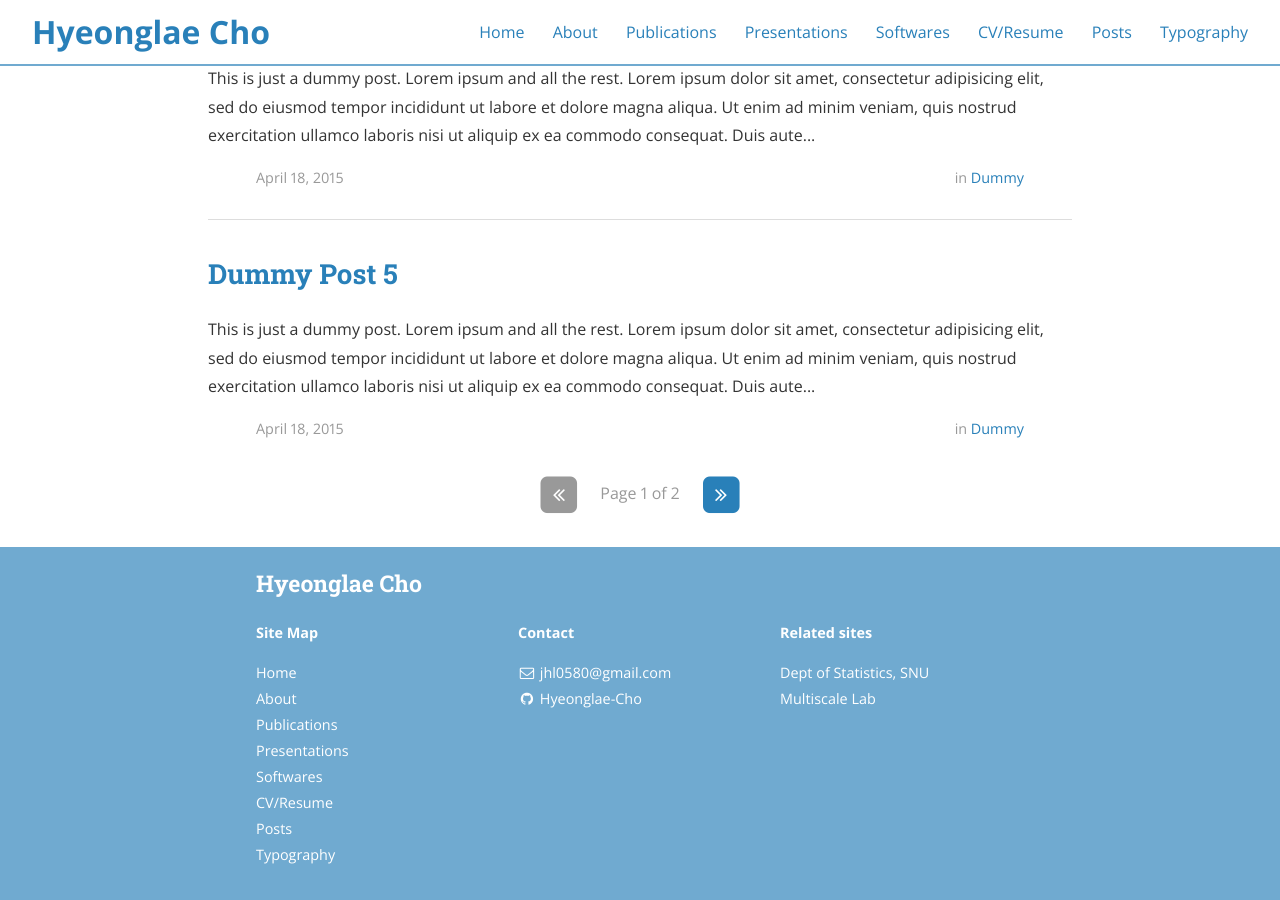
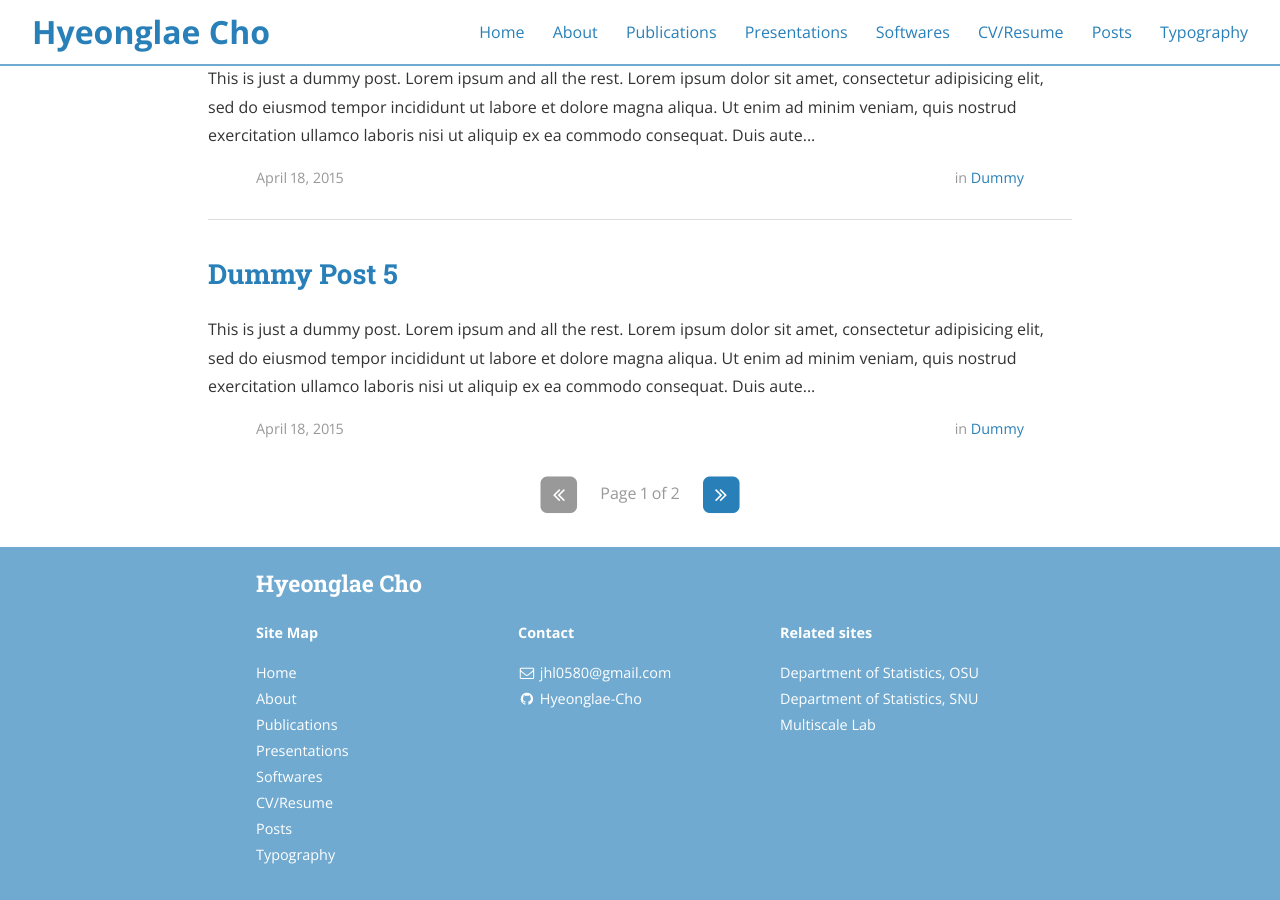
Before and after one commit to Hyeonglae-Cho/Hyeonglae-Cho.github.io, a Jekyll site: the page built from index.html, in a window 1280 px wide and 900 px high, scrolled down 1292 px. Built offline with Jekyll 4.4.1, drawn with Linux system fonts in a browser that asks for light colours; nearby versions of some CDN libraries; the list of posts is cut into pages by our own code.

Commit message:
Update _config.yml

```diff
--- a/_config.yml
+++ b/_config.yml
@@ -71,8 +71,12 @@ descriptions:
 # Example:
 
 related:
+  - name: Ohio State University, OSU
+    sitename: Department of Statistics, OSU
+    url: https://stat.osu.edu/
+
   - name: Statistics, SNU
-    sitename: Dept of Statistics, SNU
+    sitename: Department of Statistics, SNU
     url: https://stat.snu.ac.kr/
 
   - name: Multiscale Lab, SNU
```
